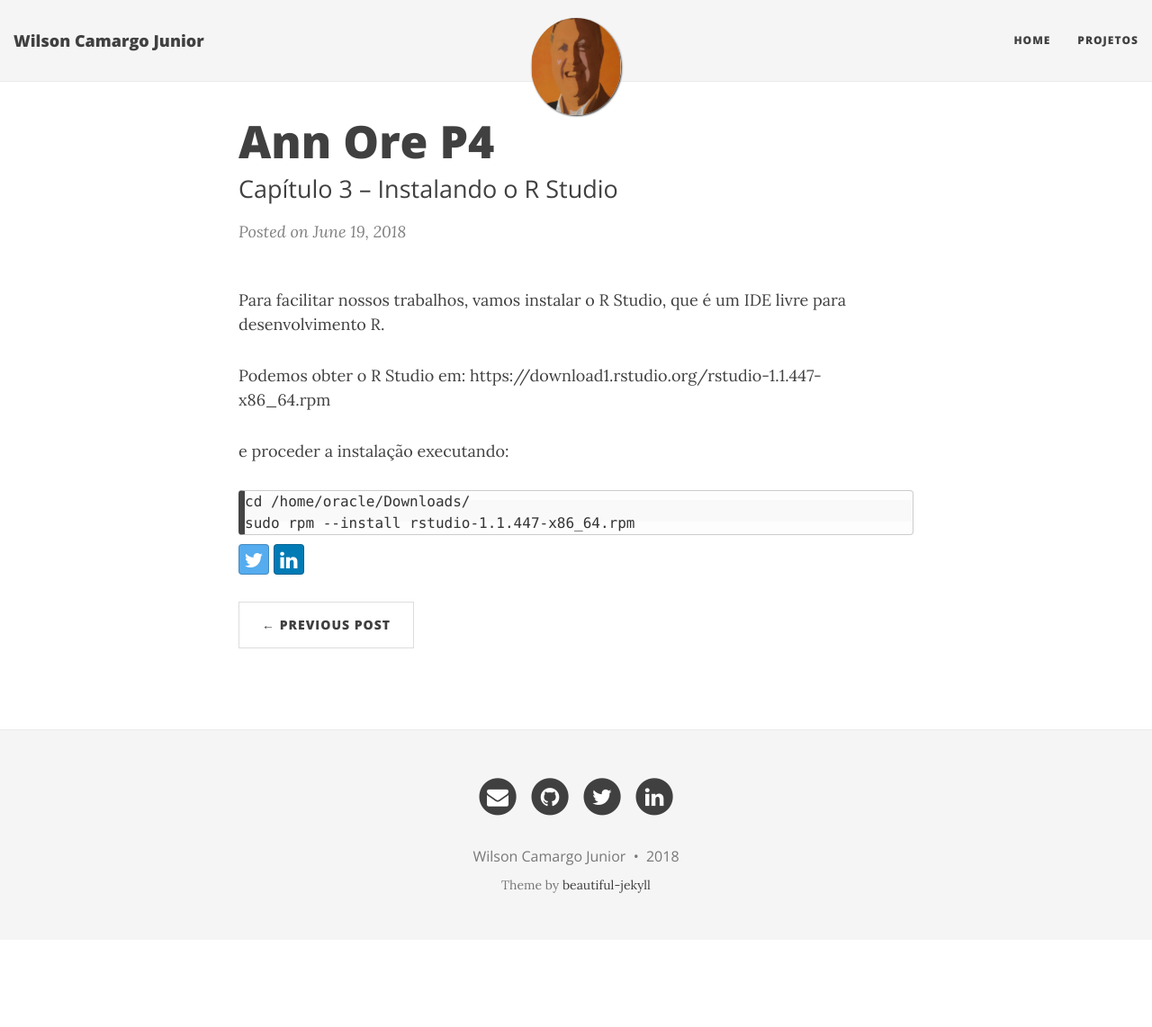
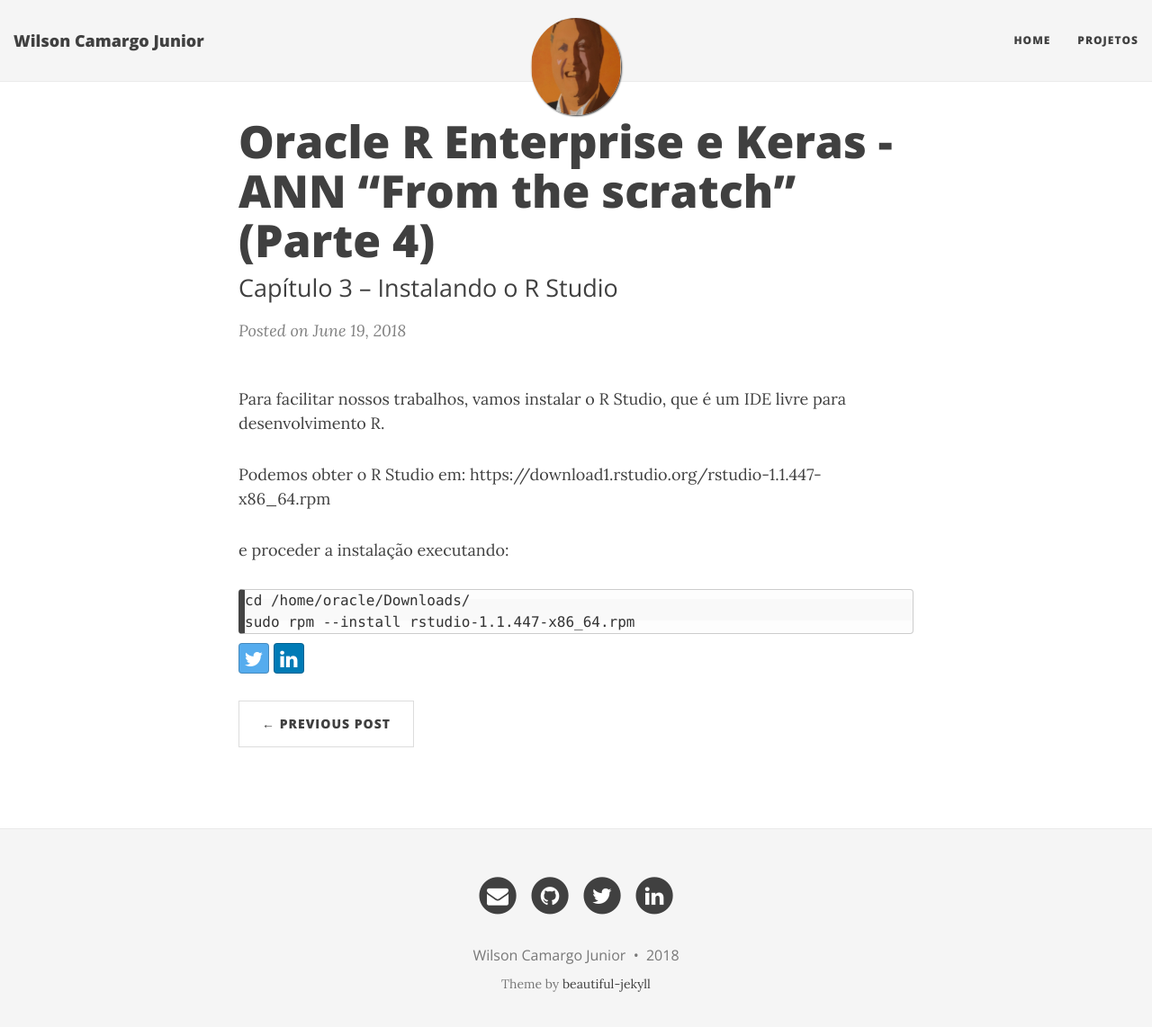
Before and after one commit to wilson-camargo-jr/teste, a Jekyll site: the page built from _posts/2018-06-19-ANN-ORE-P4.md, in a window 1280 px wide and 1155 px high. Shown: the top 1142 px of the window at 90% size. Built offline with Jekyll 4.4.1, drawn with Linux system fonts in a browser that asks for light colours; nearby versions of some CDN libraries.

Commit message:
Update 2018-06-19-ANN-ORE-P4.md

```diff
--- a/_posts/2018-06-19-ANN-ORE-P4.md
+++ b/_posts/2018-06-19-ANN-ORE-P4.md
@@ -1,6 +1,6 @@
 ---
 layout: post
-title:
+title: Oracle R Enterprise e Keras - ANN “From the scratch” (Parte 4)
 subtitle: Capítulo 3 – Instalando o R Studio
 ---
 
```
